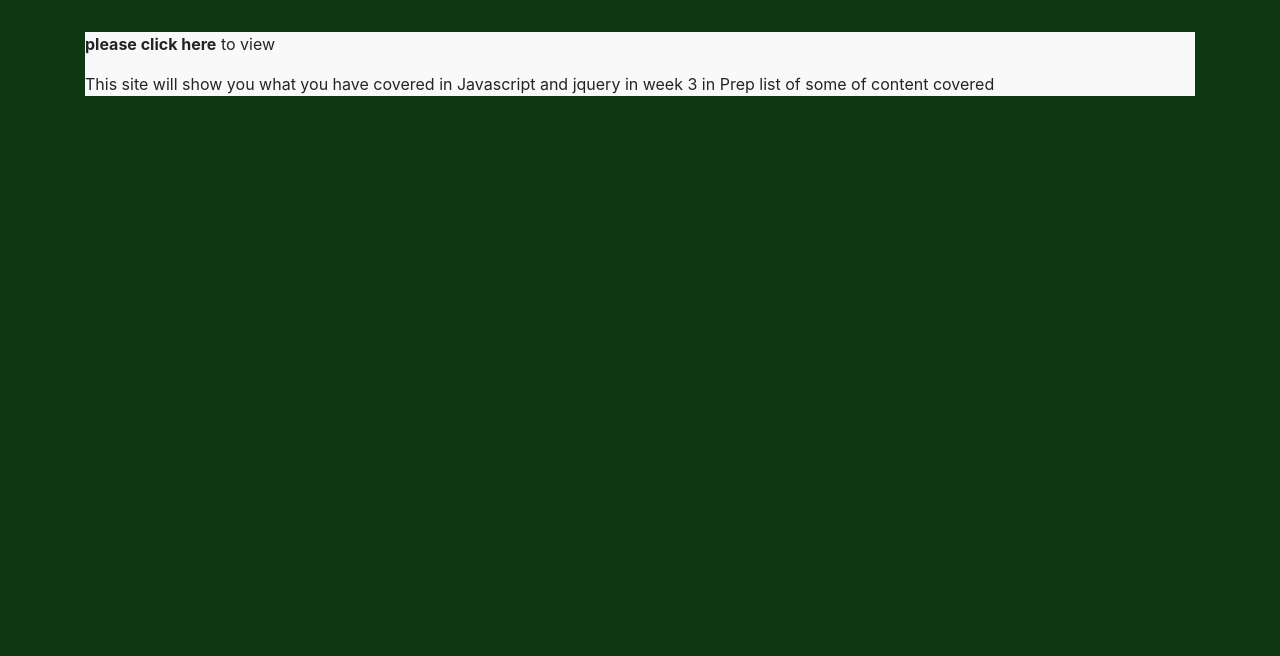
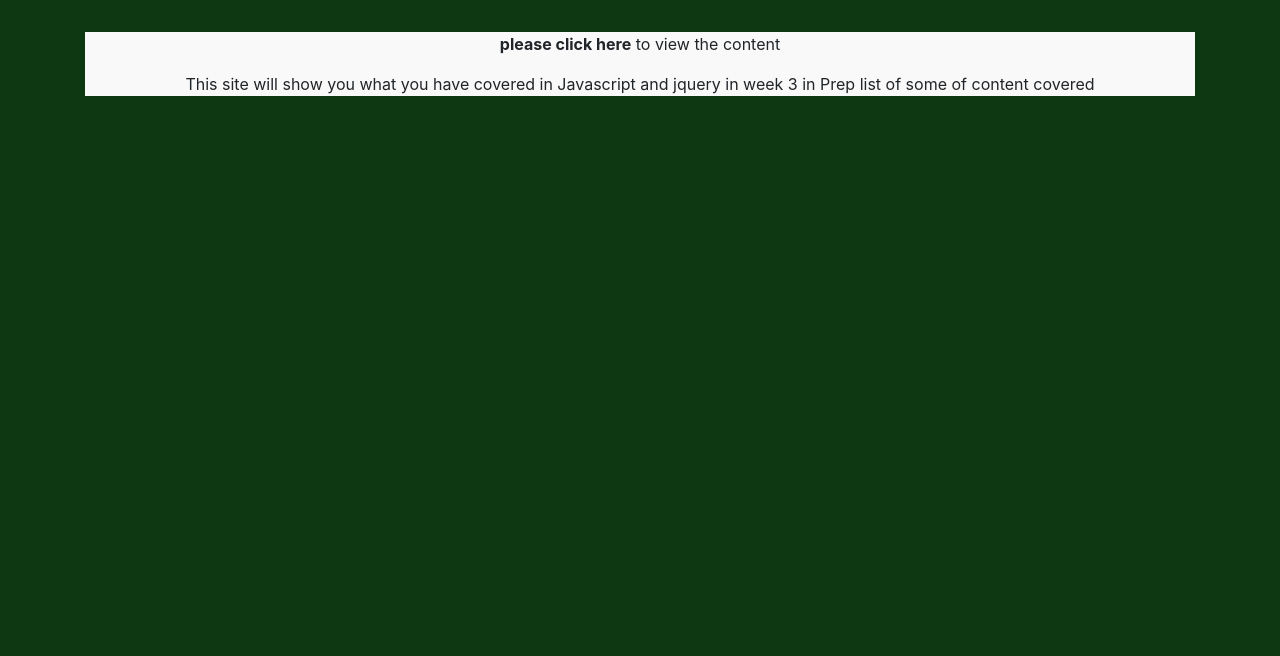
Before and after one commit to sam2020-4/FlashCardPrj, a plain HTML site: page index.html in a window 1280 px wide. Shown: the part 144-800 px from the top of the page. Drawn offline with Linux system fonts and the light colour scheme.

Commit message:
styles the main content

```diff
--- a/css/styles.css
+++ b/css/styles.css
@@ -18,4 +18,5 @@ body{
 }
 .main{
     background-color: #F8F9F8;
+    text-align: center;
 }
--- a/index.html
+++ b/index.html
@@ -17,7 +17,7 @@
             </div>
 
             <div class="main">
-               <p><strong class="wednesday-content">please click here</strong> to view</p>
+               <p><strong class="wednesday-content">please click here</strong> to view the content</p>
                 <div class="show">
                 <p>This site will show you what you have covered in Javascript and jquery in week 3 in Prep <span class="show-list">list of some of content covered</span></p>
                 </div>
```
